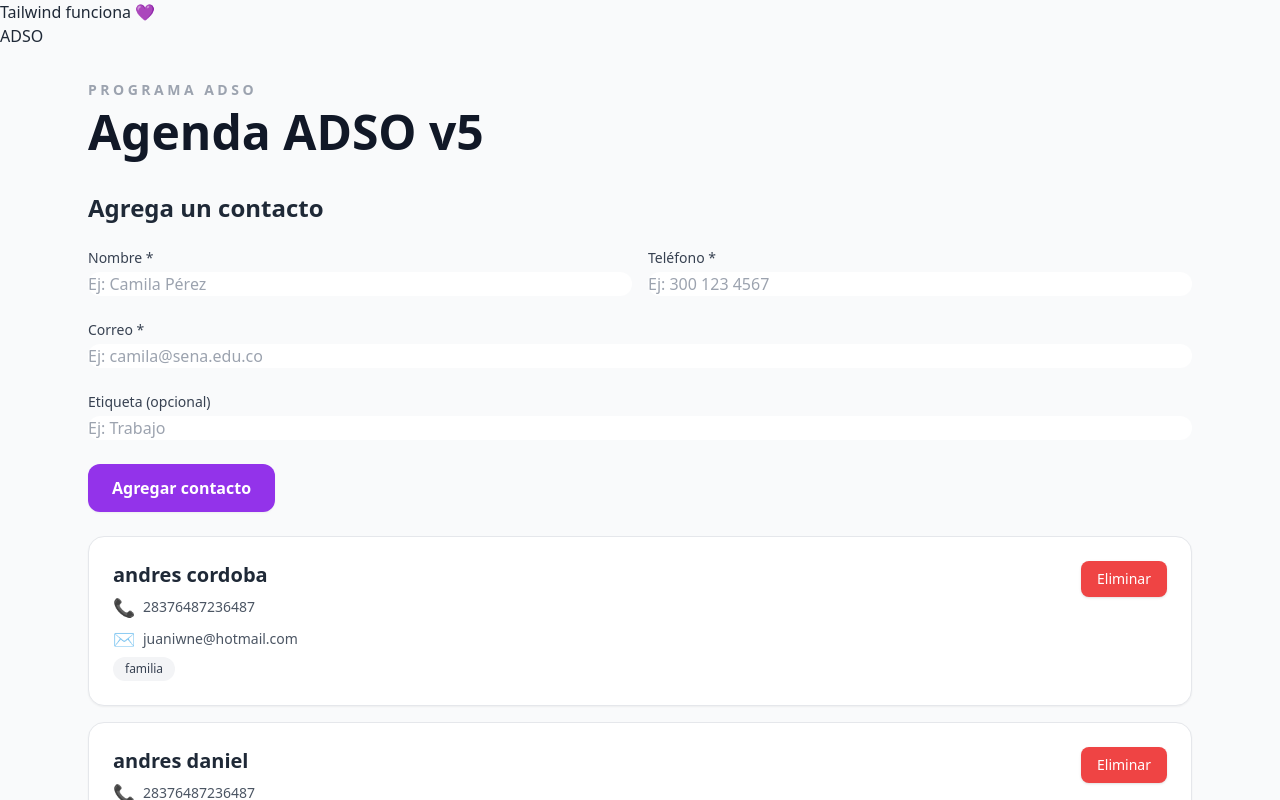
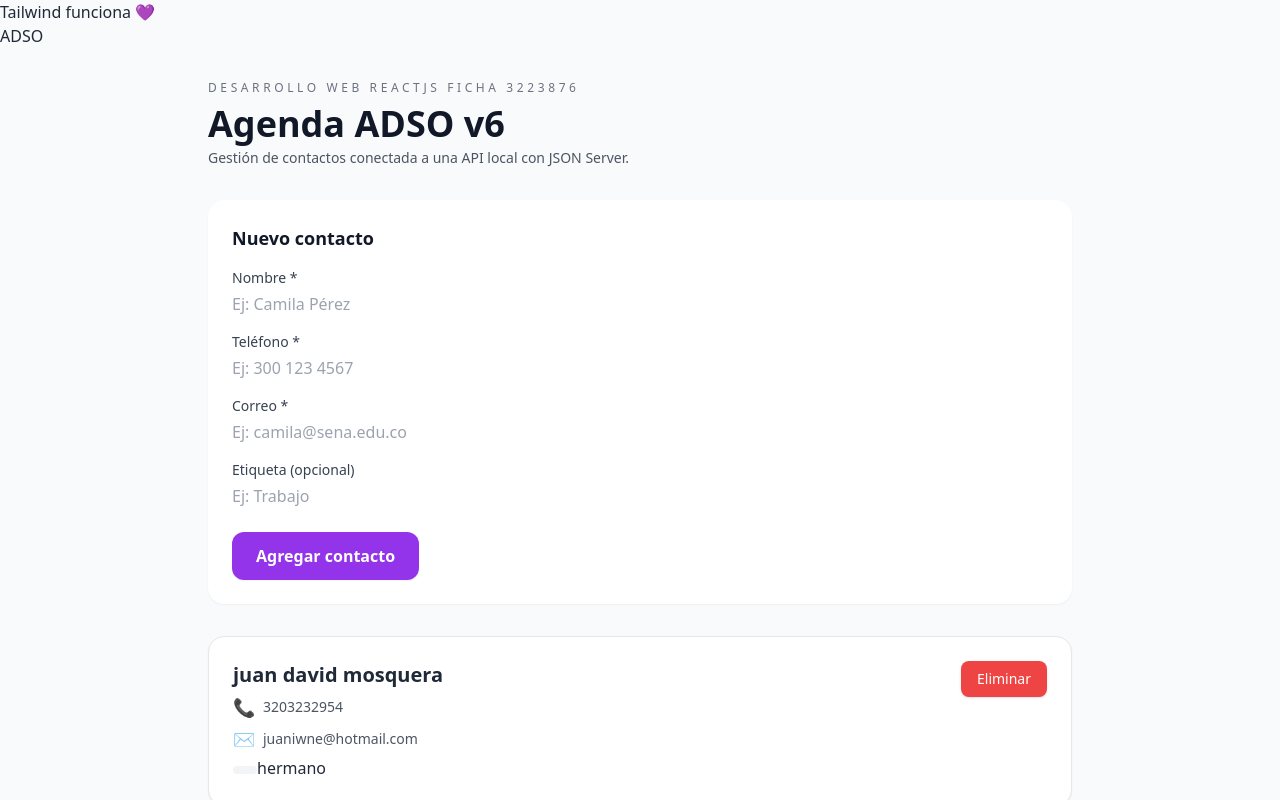
Before and after one commit to juandvid25/Agenda-D.SOFTWARE, a React (Vite) app: page / in a window 1280 px wide. Shown: the top 800 px of the page. Built offline with nearby package versions, Linux system fonts and the light colour scheme; data requests are answered from the project's data file.

Commit message:
actualizacion de la agenda

```diff
--- a/db.json
+++ b/db.json
@@ -1,18 +1,18 @@
 {
   "contactos": [
     {
-      "id": "a6a6",
-      "nombre": "andres cordoba",
-      "telefono": "28376487236487",
+      "id": "94cf",
+      "nombre": "juan david mosquera",
+      "telefono": "3203232954",
       "correo": "juaniwne@hotmail.com",
-      "etiqueta": "familia"
+      "etiqueta": "hermano"
     },
     {
-      "id": "ed2d",
-      "nombre": "andres daniel",
-      "telefono": "28376487236487",
+      "id": "d7c1",
+      "nombre": "juan david mosquera",
+      "telefono": "3203232954",
       "correo": "juaniwne@hotmail.com",
-      "etiqueta": "familia"
+      "etiqueta": "hermano"
     }
   ]
 }
--- a/src/App.jsx
+++ b/src/App.jsx
@@ -1,110 +1,250 @@
+// import { useEffect, useState } from "react";
+// import {
+//   listarContactos,
+//   crearContacto,
+//   eliminarContactoPorId
+// } from "./api.jsx";
+
+
+// import FormularioContacto from "./components/FormularioContacto";
+// import ContactoCard from "./components/ContactoCard";
+
+// export default function App() {
+//   // Estado principal de la app
+//   const [contactos, setContactos] = useState([]);
+//   const [cargando, setCargando] = useState(true);
+//   const [error, setError] = useState("");
+
+//   // Cargar la lista desde la API al montar el componente (GET)
+//   useEffect(() => {
+//     async function cargarContactos() {
+//       try {
+//         const data = await listarContactos(); // GET a la API
+//         setContactos(data);                  // Guardamos en estado
+//       } catch (error) {
+//         console.error(error);
+//         setError("No se pudo cargar la lista de contactos");
+//       } finally {
+//         setCargando(false);
+//       }
+//     }
+
+//     cargarContactos();
+//   }, []);
+
+//   // Agregar contacto usando la API (POST)
+//   const agregarContacto = async (nuevo) => {
+//     try {
+//       const creado = await crearContacto(nuevo); // POST a la API
+//       setContactos((prev) => [...prev, creado]); // Actualizamos estado
+//     } catch (error) {
+//       console.error(error);
+//       setError("No se pudo agregar el contacto");
+//     }
+//   };
+
+//   // Eliminar contacto usando la API (DELETE)
+//   const eliminarContacto = async (id) => {
+//     try {
+//       await eliminarContactoPorId(id);                            // DELETE en la API
+//       setContactos((prev) => prev.filter((c) => c.id !== id));    // Quitamos del estado
+//     } catch (error) {
+//       console.error(error);
+//       setError("No se pudo eliminar el contacto");
+//     }
+//   };
+
+//   return (
+//     <main className="min-h-screen bg-gray-50">
+
+//       {/* Encabezado */}
+//       <header className="max-w-6xl mx-auto px-6 pt-8">
+//         <p className="text-sm font-semibold text-gray-400 tracking-[0.25em] uppercase">
+//           Programa ADSO
+//         </p>
+
+//         <h1 className="text-4xl md:text-5xl font-black text-gray-900 mt-2">
+//           Agenda ADSO v5
+//         </h1>
+
+//         <p className="text-gray-500 mt-1">
+//         </p>
+//       </header>
+
+//       <section className="max-w-6xl mx-auto px-6 py-8 space-y-6">
+
+//         {/* Mensajes de estado */}
+//         {error && (
+//           <div className="rounded-xl bg-red-50 border border-red-200 px-4 py-3 text-sm text-red-700">
+//             {error}
+//           </div>
+//         )}
+
+//         {cargando && (
+//           <div className="rounded-xl bg-purple-50 border border-purple-200 px-4 py-3 text-sm text-purple-700">
+//           </div>
+//         )}
+
+//         {/* Formulario para agregar contactos */}
+//         <FormularioContacto onAgregar={agregarContacto} />
+
+//         {/* Lista de contactos */}
+//         <div className="space-y-4">
+//           {contactos.length === 0 && !cargando && (
+//             <p className="text-gray-500 text-sm">
+//             </p>
+//           )}
+
+//           {contactos.map((c) => (
+//             <ContactoCard
+//               key={c.id}
+//               {...c}
+//               onEliminar={() => eliminarContacto(c.id)}
+//             />
+//           ))}
+//         </div>
+
+//       </section>
+//     </main>
+//   );
+// }
+
 import { useEffect, useState } from "react";
 import {
   listarContactos,
   crearContacto,
-  eliminarContactoPorId
-} from "./api.jsx";
-
+  eliminarContactoPorId,
+} from "./api";
 
 import FormularioContacto from "./components/FormularioContacto";
 import ContactoCard from "./components/ContactoCard";
 
-export default function App() {
-  // Estado principal de la app
+function App() {
   const [contactos, setContactos] = useState([]);
   const [cargando, setCargando] = useState(true);
   const [error, setError] = useState("");
+  const [mensajeExito, setMensajeExito] = useState("");
 
-  // Cargar la lista desde la API al montar el componente (GET)
+  // Cargar contactos al iniciar
   useEffect(() => {
-    async function cargarContactos() {
+    const cargarContactos = async () => {
       try {
-        const data = await listarContactos(); // GET a la API
-        setContactos(data);                  // Guardamos en estado
+        setCargando(true);
+        setError("");
+
+        const data = await listarContactos();
+        setContactos(data);
       } catch (error) {
-        console.error(error);
-        setError("No se pudo cargar la lista de contactos");
+        console.error("Error al cargar contactos:", error);
+        setError(
+          "No se pudieron cargar los contactos. Verifica que el servidor esté encendido e intenta de nuevo."
+        );
       } finally {
         setCargando(false);
       }
-    }
+    };
 
     cargarContactos();
   }, []);
 
-  // Agregar contacto usando la API (POST)
-  const agregarContacto = async (nuevo) => {
+  // Crear contacto
+  const onAgregarContacto = async (nuevoContacto) => {
     try {
-      const creado = await crearContacto(nuevo); // POST a la API
-      setContactos((prev) => [...prev, creado]); // Actualizamos estado
+      setError("");
+      const creado = await crearContacto(nuevoContacto);
+      setContactos((prev) => [...prev, creado]);
+
+      // 👉 MENSAJE DE ÉXITO
+      setMensajeExito("✓ Contacto guardado correctamente");
+
+      // Ocultar después de 3 segundos
+      setTimeout(() => setMensajeExito(""), 3000);
+
     } catch (error) {
-      console.error(error);
-      setError("No se pudo agregar el contacto");
+      console.error("Error al crear contacto:", error);
+      setError(
+        "No se pudo guardar el contacto. Verifica tu conexión o el servidor e intenta nuevamente."
+      );
+      throw error;
     }
   };
 
-  // Eliminar contacto usando la API (DELETE)
-  const eliminarContacto = async (id) => {
+  // Eliminar contacto
+  const onEliminarContacto = async (id) => {
     try {
-      await eliminarContactoPorId(id);                            // DELETE en la API
-      setContactos((prev) => prev.filter((c) => c.id !== id));    // Quitamos del estado
+      setError("");
+      await eliminarContactoPorId(id);
+      setContactos((prev) => prev.filter((c) => c.id !== id));
     } catch (error) {
-      console.error(error);
-      setError("No se pudo eliminar el contacto");
+      console.error("Error al eliminar contacto:", error);
+      setError("No se pudo eliminar el contacto. Inténtalo nuevamente.");
     }
   };
 
+  // Render
   return (
-    <main className="min-h-screen bg-gray-50">
+    <div className="min-h-screen bg-gray-50">
+      <div className="max-w-4xl mx-auto px-4 py-8">
 
-      {/* Encabezado */}
-      <header className="max-w-6xl mx-auto px-6 pt-8">
-        <p className="text-sm font-semibold text-gray-400 tracking-[0.25em] uppercase">
-          Programa ADSO
+        <header className="mb-8">
+          <p className="text-xs tracking-[0.3em] text-gray-500 uppercase">
+            Desarrollo Web ReactJS Ficha 3223876
           </p>
-
-        <h1 className="text-4xl md:text-5xl font-black text-gray-900 mt-2">
-          Agenda ADSO v5
+          <h1 className="text-4xl font-extrabold text-gray-900 mt-2">
+            Agenda ADSO v6
           </h1>
-
-        <p className="text-gray-500 mt-1">
+          <p className="text-sm text-gray-600 mt-1">
+            Gestión de contactos conectada a una API local con JSON Server.
           </p>
         </header>
 
-      <section className="max-w-6xl mx-auto px-6 py-8 space-y-6">
-
-        {/* Mensajes de estado */}
-        {error && (
-          <div className="rounded-xl bg-red-50 border border-red-200 px-4 py-3 text-sm text-red-700">
-            {error}
+        {/* 🔥 MENSAJE DE ÉXITO */}
+        {mensajeExito && (
+          <div className="mb-4 rounded-xl bg-green-50 border border-green-200 px-4 py-3">
+            <p className="text-sm font-medium text-green-700">{mensajeExito}</p>
           </div>
         )}
 
-        {cargando && (
-          <div className="rounded-xl bg-purple-50 border border-purple-200 px-4 py-3 text-sm text-purple-700">
+        {/* 🔥 MENSAJE DE ERROR */}
+        {error && (
+          <div className="mb-4 rounded-xl bg-red-50 border border-red-200 px-4 py-3">
+            <p className="text-sm font-medium text-red-700">{error}</p>
           </div>
         )}
 
-        {/* Formulario para agregar contactos */}
-        <FormularioContacto onAgregar={agregarContacto} />
+        {cargando ? (
+          <p className="text-sm text-gray-500">Cargando contactos...</p>
+        ) : (
+          <>
+            <FormularioContacto onAgregar={onAgregarContacto} />
 
-        {/* Lista de contactos */}
-        <div className="space-y-4">
-          {contactos.length === 0 && !cargando && (
-            <p className="text-gray-500 text-sm">
+            <section className="space-y-4 mt-6">
+              {contactos.length === 0 ? (
+                <p className="text-sm text-gray-500">
+                  Aún no tienes contactos registrados. Agrega uno con el formulario.
                 </p>
+              ) : (
+                contactos.map((c) => (
+                  <ContactoCard
+                    key={c.id}
+                    nombre={c.nombre}
+                    telefono={c.telefono}
+                    correo={c.correo}
+                    etiqueta={c.etiqueta}
+                    onEliminar={() => onEliminarContacto(c.id)}
+                  />
+                ))
+              )}
+            </section>
+          </>
         )}
 
-          {contactos.map((c) => (
-            <ContactoCard
-              key={c.id}
-              {...c}
-              onEliminar={() => eliminarContacto(c.id)}
-            />
-          ))}
+        <footer className="mt-10 text-xs text-gray-400">
+          <p>Desarrollo Web – ReactJS | Proyecto Agenda ADSO</p>
+        </footer>
       </div>
-
-      </section>
-    </main>
+    </div>
   );
 }
+
+export default App;
--- a/src/components/ContactoCard.jsx
+++ b/src/components/ContactoCard.jsx
@@ -30,11 +30,11 @@ export default function ContactoCard({
         </p>
 
         {/* Etiqueta opcional */}
-        {etiqueta && (
-          <span className="inline-block bg-gray-100 text-gray-700 text-xs px-3 py-1 rounded-full mt-2">
-            {etiqueta}
-          </span>
-        )}
+       <span className="inline-block bg-gray-100 text-gray-700 text-xs px-3 py-1 rounded-full mt-2"></span>
+          <span className="text-purple-500 text-lg"></span>
+          {etiqueta}
+
+
       </div>
 
       {/* Botón de eliminar */}
--- a/src/components/FormularioContacto.jsx
+++ b/src/components/FormularioContacto.jsx
@@ -1,6 +1,116 @@
+// import { useState } from "react";
+
+// export default function FormularioContacto({ onAgregar }) {
+//   // Estado del formulario
+//   const [form, setForm] = useState({
+//     nombre: "",
+//     telefono: "",
+//     correo: "",
+//     etiqueta: "",
+//   });
+
+//   // onChange genérico
+//   const onChange = (e) => {
+//     setForm({ ...form, [e.target.name]: e.target.value });
+//   };
+
+//   // onSubmit
+//   const onSubmit = (e) => {
+//     e.preventDefault();
+
+//     // Validación mínima
+//     if (!form.nombre || !form.telefono || !form.correo) return;
+
+//     // Enviar al padre
+//     onAgregar(form);
+
+//     // Limpiar
+//     setForm({
+//       nombre: "",
+//       telefono: "",
+//       correo: "",
+//       etiqueta: "",
+//     });
+//   };
+
+//   return (
+//     <form onSubmit={onSubmit} className="space-y-6">
+//       <h2 className="text-2xl font-semibold">Agrega un contacto</h2>
+
+//       {/* Grid */}
+//       <div className="grid grid-cols-1 md:grid-cols-2 gap-4">
+
+//         {/* Nombre */}
+//         <div>
+//           <label className="block text-sm font-medium text-gray-700 mb-1">
+//             Nombre *
+//           </label>
+//           <input
+//             className="w-full rounded-xl border-gray-300 focus:ring-purple-500 focus:border-purple-500"
+//             name="nombre"
+//             placeholder="Ej: Camila Pérez"
+//             value={form.nombre}
+//             onChange={onChange}
+//           />
+//         </div>
+
+//         {/* Teléfono */}
+//         <div>
+//           <label className="block text-sm font-medium text-gray-700 mb-1">
+//             Teléfono *
+//           </label>
+//           <input
+//             className="w-full rounded-xl border-gray-300 focus:ring-purple-500 focus:border-purple-500"
+//             name="telefono"
+//             placeholder="Ej: 300 123 4567"
+//             value={form.telefono}
+//             onChange={onChange}
+//           />
+//         </div>
+//       </div>
+
+//       {/* Correo */}
+//       <div>
+//         <label className="block text-sm font-medium text-gray-700 mb-1">
+//           Correo *
+//         </label>
+//         <input
+//           className="w-full rounded-xl border-gray-300 focus:ring-purple-500 focus:border-purple-500"
+//           name="correo"
+//           placeholder="Ej: camila@sena.edu.co"
+//           value={form.correo}
+//           onChange={onChange}
+//         />
+//       </div>
+
+//       {/* Etiqueta */}
+//       <div>
+//         <label className="block text-sm font-medium text-gray-700 mb-1">
+//           Etiqueta (opcional)
+//         </label>
+//         <input
+//           className="w-full rounded-xl border-gray-300 focus:ring-purple-500 focus:border-purple-500"
+//           name="etiqueta"
+//           placeholder="Ej: Trabajo"
+//           value={form.etiqueta}
+//           onChange={onChange}
+//         />
+//       </div>
+
+//       {/* Botón */}
+//       <button
+//         className="w-full md:w-auto bg-purple-600 hover:bg-purple-700 text-white px-6 py-3 rounded-xl font-semibold shadow-sm"
+//       >
+//         Agregar contacto
+//       </button>
+
+//     </form>
+//   );
+// }
+
 import { useState } from "react";
 
-export default function FormularioContacto({ onAgregar }) {
+function FormularioContacto({ onAgregar }) {
   // Estado del formulario
   const [form, setForm] = useState({
     nombre: "",
@@ -9,38 +119,96 @@ export default function FormularioContacto({ onAgregar }) {
     etiqueta: "",
   });
 
-  // onChange genérico
+  // Estado de errores
+  const [errores, setErrores] = useState({
+    nombre: "",
+    telefono: "",
+    correo: "",
+  });
+
+  const [enviando, setEnviando] = useState(false);
+
+  // Manejar cambios de los inputs
   const onChange = (e) => {
-    setForm({ ...form, [e.target.name]: e.target.value });
+    const { name, value } = e.target;
+    setForm((prevForm) => ({
+      ...prevForm,
+      [name]: value,
+    }));
   };
 
-  // onSubmit
-  const onSubmit = (e) => {
+  // Función que valida el formulario
+  function validarFormulario() {
+    const nuevosErrores = { nombre: "", telefono: "", correo: "" };
+
+    if (!form.nombre.trim()) {
+      nuevosErrores.nombre = "El nombre es obligatorio.";
+    }
+
+    if (!form.telefono.trim()) {
+      nuevosErrores.telefono = "El teléfono es obligatorio.";
+    }
+    else if (form.telefono.trim().length < 10) {nuevosErrores.telefono = "El teléfono debe tener al menos 10 dígitos."; }
+
+
+
+    if (!form.correo.trim()) {
+      nuevosErrores.correo = "El correo es obligatorio.";
+    } else if (!form.correo.includes("@")) {
+      nuevosErrores.correo = "El correo debe contener @.";
+    }
+
+    // Guardamos errores
+    setErrores(nuevosErrores);
+
+    // True si no hay errores
+    return (
+      !nuevosErrores.nombre &&
+      !nuevosErrores.telefono &&
+      !nuevosErrores.correo
+    );
+  }
+
+  // Envío del formulario
+  const onSubmit = async (e) => {
     e.preventDefault();
 
-    // Validación mínima
-    if (!form.nombre || !form.telefono || !form.correo) return;
+    const esValido = validarFormulario();
+    if (!esValido) return;
 
-    // Enviar al padre
-    onAgregar(form);
+    try {
+      setEnviando(true);
 
-    // Limpiar
+      await onAgregar(form);
+
+      // Reset
       setForm({
         nombre: "",
         telefono: "",
         correo: "",
         etiqueta: "",
       });
+
+      setErrores({
+        nombre: "",
+        telefono: "",
+        correo: "",
+      });
+    } finally {
+      setEnviando(false);
+    }
   };
 
   return (
-    <form onSubmit={onSubmit} className="space-y-6">
-      <h2 className="text-2xl font-semibold">Agrega un contacto</h2>
+    <form
+      className="bg-white shadow-sm rounded-2xl p-6 space-y-4 mb-8"
+      onSubmit={onSubmit}
+    >
+      <h2 className="text-lg font-semibold text-gray-900 mb-2">
+        Nuevo contacto
+      </h2>
 
-      {/* Grid */}
-      <div className="grid grid-cols-1 md:grid-cols-2 gap-4">
-
-        {/* Nombre */}
+      {/* Campo Nombre */}
       <div>
         <label className="block text-sm font-medium text-gray-700 mb-1">
           Nombre *
@@ -52,9 +220,12 @@ export default function FormularioContacto({ onAgregar }) {
           value={form.nombre}
           onChange={onChange}
         />
+        {errores.nombre && (
+          <p className="mt-1 text-xs text-red-600">{errores.nombre}</p>
+        )}
       </div>
 
-        {/* Teléfono */}
+      {/* Campo Teléfono */}
       <div>
         <label className="block text-sm font-medium text-gray-700 mb-1">
           Teléfono *
@@ -66,10 +237,12 @@ export default function FormularioContacto({ onAgregar }) {
           value={form.telefono}
           onChange={onChange}
         />
-        </div>
+        {errores.telefono && (
+          <p className="mt-1 text-xs text-red-600">{errores.telefono}</p>
+        )}
       </div>
 
-      {/* Correo */}
+      {/* Campo Correo */}
       <div>
         <label className="block text-sm font-medium text-gray-700 mb-1">
           Correo *
@@ -81,9 +254,12 @@ export default function FormularioContacto({ onAgregar }) {
           value={form.correo}
           onChange={onChange}
         />
+        {errores.correo && (
+          <p className="mt-1 text-xs text-red-600">{errores.correo}</p>
+        )}
       </div>
 
-      {/* Etiqueta */}
+      {/* Campo Etiqueta */}
       <div>
         <label className="block text-sm font-medium text-gray-700 mb-1">
           Etiqueta (opcional)
@@ -98,12 +274,17 @@ export default function FormularioContacto({ onAgregar }) {
       </div>
 
       {/* Botón */}
+      <div className="pt-2">
         <button
-        className="w-full md:w-auto bg-purple-600 hover:bg-purple-700 text-white px-6 py-3 rounded-xl font-semibold shadow-sm"
+          type="submit"
+          disabled={enviando}
+          className="bg-purple-600 hover:bg-purple-700 disabled:bg-purple-300 disabled:cursor-not-allowed text-white px-6 py-3 rounded-xl font-semibold shadow-sm"
         >
-        Agregar contacto
+          {enviando ? "Guardando..." : "Agregar contacto"}
         </button>
-
+      </div>
     </form>
   );
 }
+
+export default FormularioContacto;
```
Lines whose indentation alone changed are shown as unchanged.
